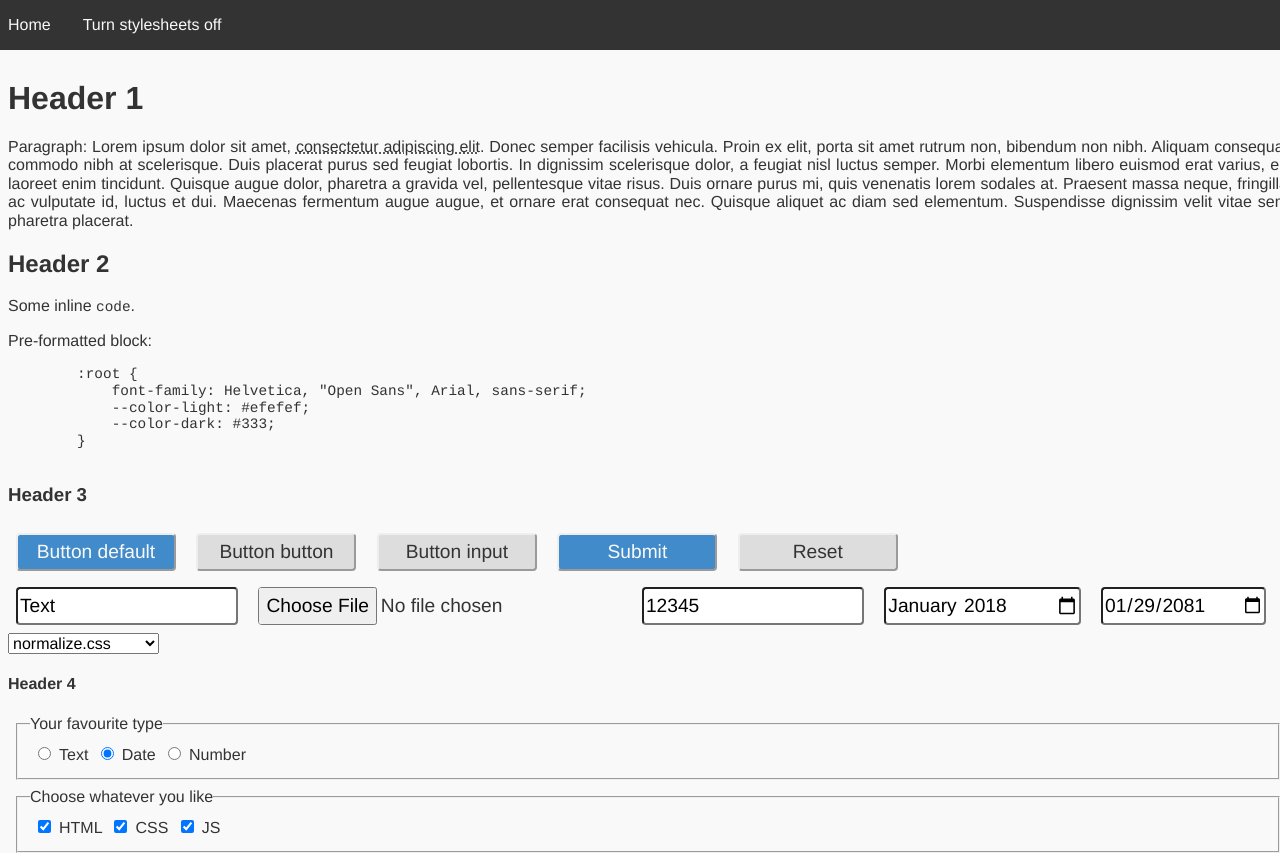
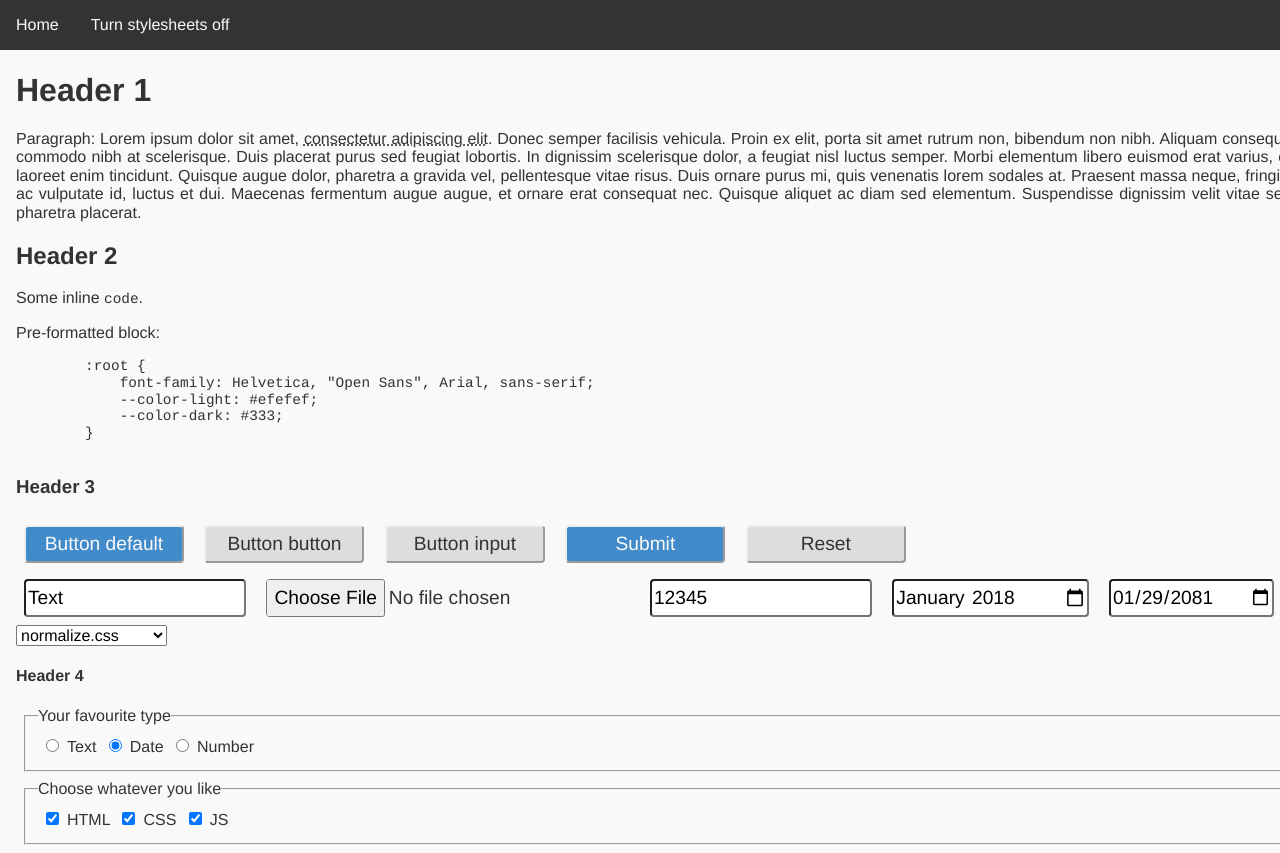
Before and after one commit to OleksiyRudenko/default-beauty.css, a plain HTML site: page index.html in a window 1280 px wide. Shown: the top 853 px of the page. Drawn offline with nearby package versions, Linux system fonts and the light colour scheme; a web font is replaced by a local one.

Commit message:
style: Improve body, header, main, footer padding and margins

```diff
--- a/default-beauty.css
+++ b/default-beauty.css
@@ -22,7 +22,7 @@
 body {
     flex: 1;
 
-    padding: 0.5rem;
+    padding: 1rem;
     background-color: var(--color-light);
     color: var(--color-dark);
     min-height: 100%;
@@ -32,15 +32,16 @@ body {
 header, footer {
     background-color: var(--color-dark);
     color: var(--color-light);
-    margin: -0.5rem;
-    padding: 1rem 0.5rem;
+    margin: -1rem;
+    padding: 1rem;
 
     display: flex;
     flex-flow: row;
 }
 
 main {
-    padding: 1rem 0;
+    margin: -1rem;
+    padding: 1rem;
 }
 
 nav {
```
